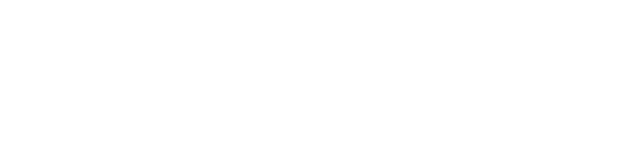
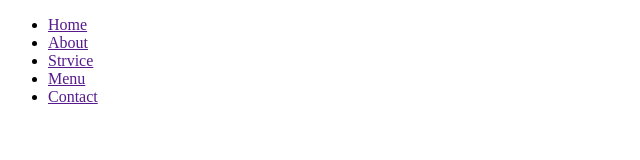
Before and after one commit to Jarylov/food-delivery, a plain HTML site: page index.html in a window 1280 px wide. Shown: the whole page, without its empty margins (0-640 px from the left). Drawn offline with Linux system fonts and the light colour scheme.

Commit message:
Update index.html

```diff
--- a/index.html
+++ b/index.html
@@ -8,7 +8,16 @@
   </head>
   <body>
     <!-- Header -->
-    <header></header>
+    <header>
+      <ul class="nav link">
+        <li><a href="">Home</a></li>
+        <li><a href="">About</a></li>
+        <li><a href="">Strvice</a></li>
+        <li><a href="">Menu</a></li>
+        <li><a href="">Contact</a></li>
+      </ul>
+
+    </header>
     <main>
       <!-- section Hero -->
       <section class="hero"></section>
```
